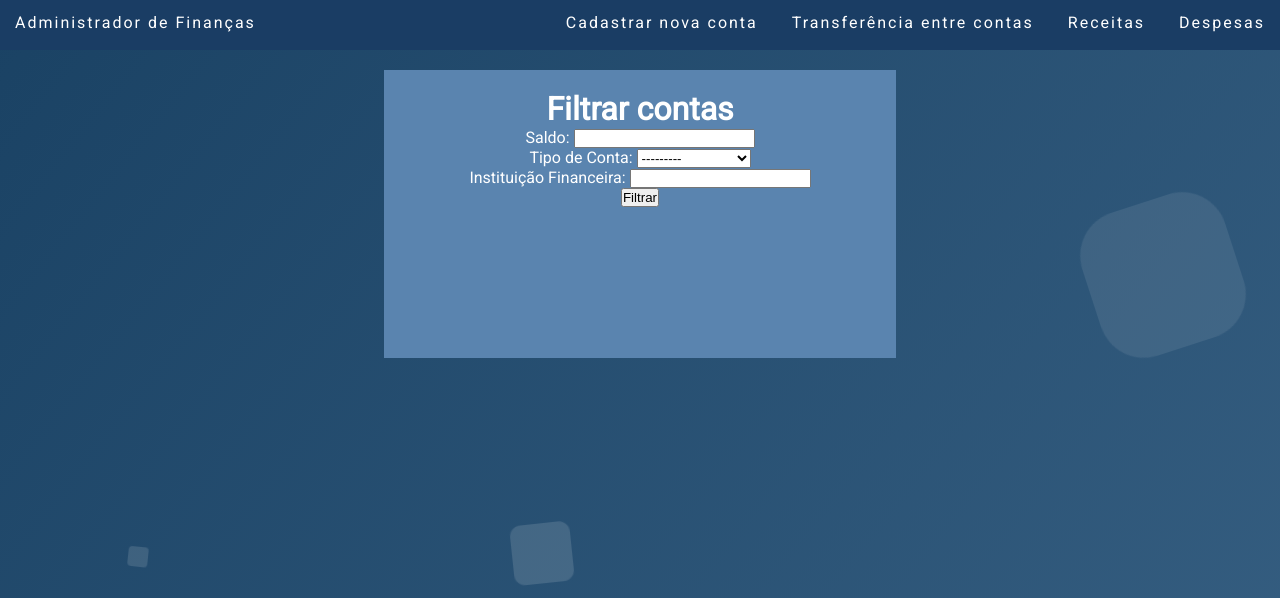
After one commit to victorhostert/DesafioPubFuture, a Django app: template contas/templates/filtrar_contas.html in a window 1280 px wide. The commit adds this page. Shown: the top 598 px of the page. Run offline with Django 4.2, Linux system fonts and the light colour scheme; the template is opened without the code that fills it: values that come from a table or form of the project are taken from there, others are empty.

Commit message:
refactor: Alterações nos templates

```diff
--- a/contas/templates/atualizar_conta.html
+++ b/contas/templates/atualizar_conta.html
@@ -3,12 +3,14 @@
 {% block 'titulo' %}Administrador de Finanças{% endblock %}
 
 {% block 'conteudo' %}
+<div class="wrapper_menor">
     <div class="formulario">
         <h2>Atualizar uma conta:</h2>
         <form action="{% url 'contas:atualizar' conta.id %}" method="post">
             {% csrf_token %}
-        {{form}}
+            {{form.as_p}}
             <button type="submit">Atualizar conta</button>
         </form>
     </div>
+</div>
 {% endblock %}
--- a/contas/templates/cadastro_conta.html
+++ b/contas/templates/cadastro_conta.html
@@ -3,12 +3,14 @@
 {% block 'titulo' %}Administrador de Finanças{% endblock %}
 
 {% block 'conteudo' %}
+<div class="wrapper_menor">
     <div class="formulario">
         <h2>Cadastrar uma nova conta:</h2>
         <form action="{% url 'contas:cadastrar' %}" method="post">
             {% csrf_token %}
-        {{form}}
+            {{form.as_p}}
             <button type="submit">Cadastrar conta</button>
         </form>
     </div>
+</div>
 {% endblock %}
--- a/contas/templates/deletar_conta.html
+++ b/contas/templates/deletar_conta.html
@@ -3,12 +3,17 @@
 {% block 'titulo' %}Administrador de Finanças{% endblock %}
 
 {% block 'conteudo' %}
+<div class="wrapper_menor">
     <div class="formulario">
         <h2>Deseja mesmo deletar esta conta?</h2>
+        <span>{{ conta }}</span>
+        <div class="deletar_conta">
             <form action="{% url 'contas:deletar' conta.id %}" method="post">
                 {% csrf_token %}
                 <button type="submit">Sim</button>
             </form>
             <button><a href="{% url 'homepage' %}">Não</a></button>
         </div>
+    </div>
+</div>
 {% endblock %}
--- /dev/null
+++ b/contas/templates/filtrar_contas.html
@@ -0,0 +1,13 @@
+{% extends 'base.html' %}
+
+{% block 'titulo' %}Administrador de Finanças{% endblock %}
+
+{% block 'conteudo' %}
+<div class="wrapper_menor">
+    <h1>Filtrar contas</h1>
+    <form action="{% url 'contas:filtrar' %}" method="post">
+        {{form.as_p}}
+        <button type="submit">Filtrar</button>
+    </form>
+</div>
+{% endblock %}
--- a/contas/templates/transferencia.html
+++ b/contas/templates/transferencia.html
@@ -8,7 +8,7 @@
         <h2>Fazer uma transferência:</h2>
         <form action="{% url 'contas:transferencia' %}" method="post">
             {% csrf_token %}
-            {{form}}
+            {{form.as_p}}
             <button type="submit">Transferir</button>
         </form>
     </div>
--- a/despesas/templates/atualizar_despesa.html
+++ b/despesas/templates/atualizar_despesa.html
@@ -7,7 +7,7 @@
     <h2>Atualizar uma despesa:</h2>
     <form action="{% url 'despesas:atualizar' despesa.id %}" method="post">
         {% csrf_token %}
-        {{form}}
+        {{form.as_p}}
         <button type="submit">Atualizar</button>
     </form>
 </div>
--- a/despesas/templates/cadastrar_despesa.html
+++ b/despesas/templates/cadastrar_despesa.html
@@ -7,7 +7,7 @@
     <h2>Cadastrar uma nova despesa:</h2>
     <form action="{% url 'despesas:cadastrar' conta.id %}" method="post">
         {% csrf_token %}
-        {{form}}
+        {{form.as_p}}
         <button type="submit">Cadastrar despesa</button>
     </form>
 </div>
--- a/receitas/templates/atualizar_receita.html
+++ b/receitas/templates/atualizar_receita.html
@@ -7,7 +7,7 @@
     <h2>Atualizar uma receita:</h2>
     <form action="{% url 'receitas:atualizar' receita.id %}" method="post">
         {% csrf_token %}
-        {{form}}
+        {{form.as_p}}
         <button type="submit">Atualizar</button>
     </form>
 </div>
--- a/receitas/templates/cadastrar_receita.html
+++ b/receitas/templates/cadastrar_receita.html
@@ -7,7 +7,7 @@
     <h2>Cadastrar uma nova receita:</h2>
     <form action="{% url 'receitas:cadastrar' conta.id %}" method="post">
         {% csrf_token %}
-        {{form}}
+        {{form.as_p}}
         <button type="submit">Cadastrar receita</button>
     </form>
 </div>
```
Lines whose indentation alone changed are shown as unchanged.
